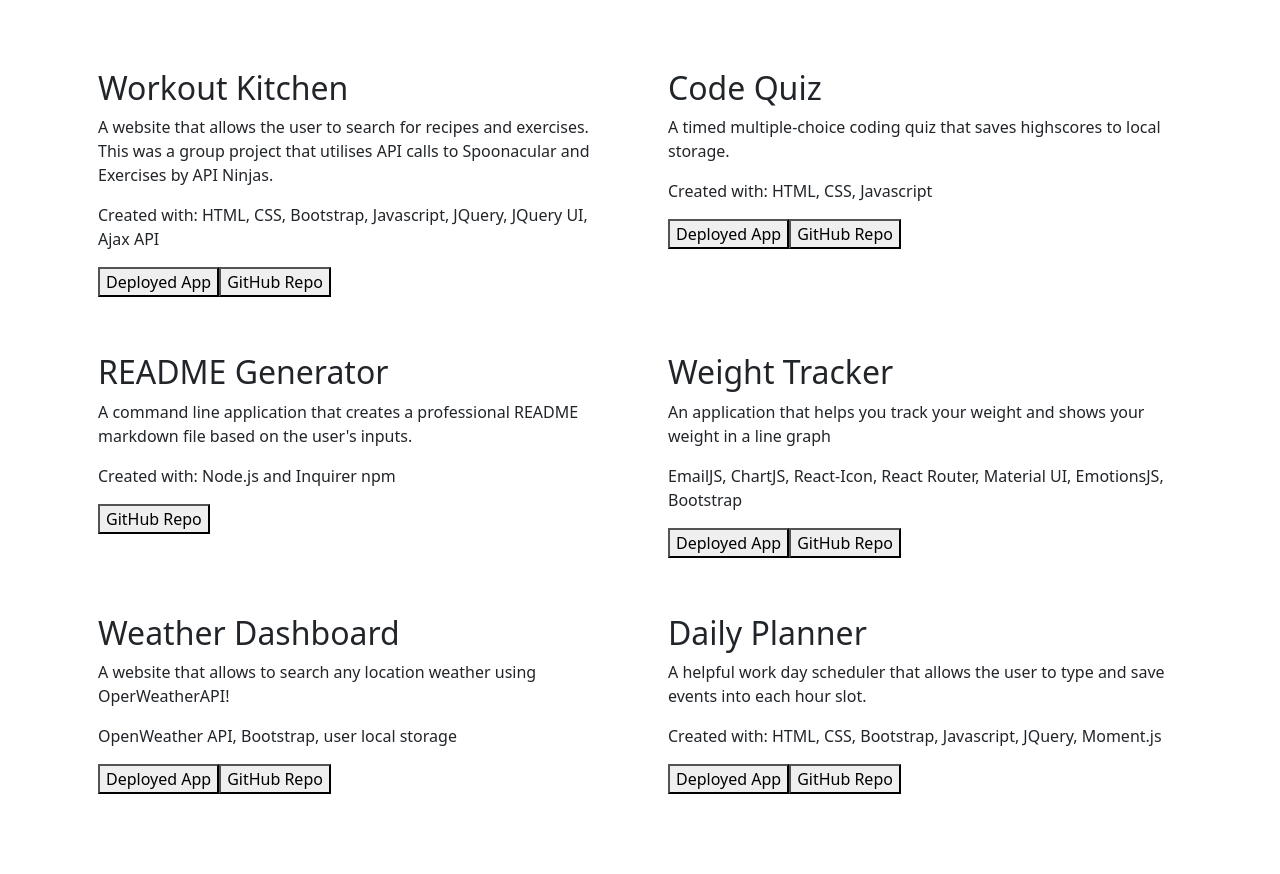
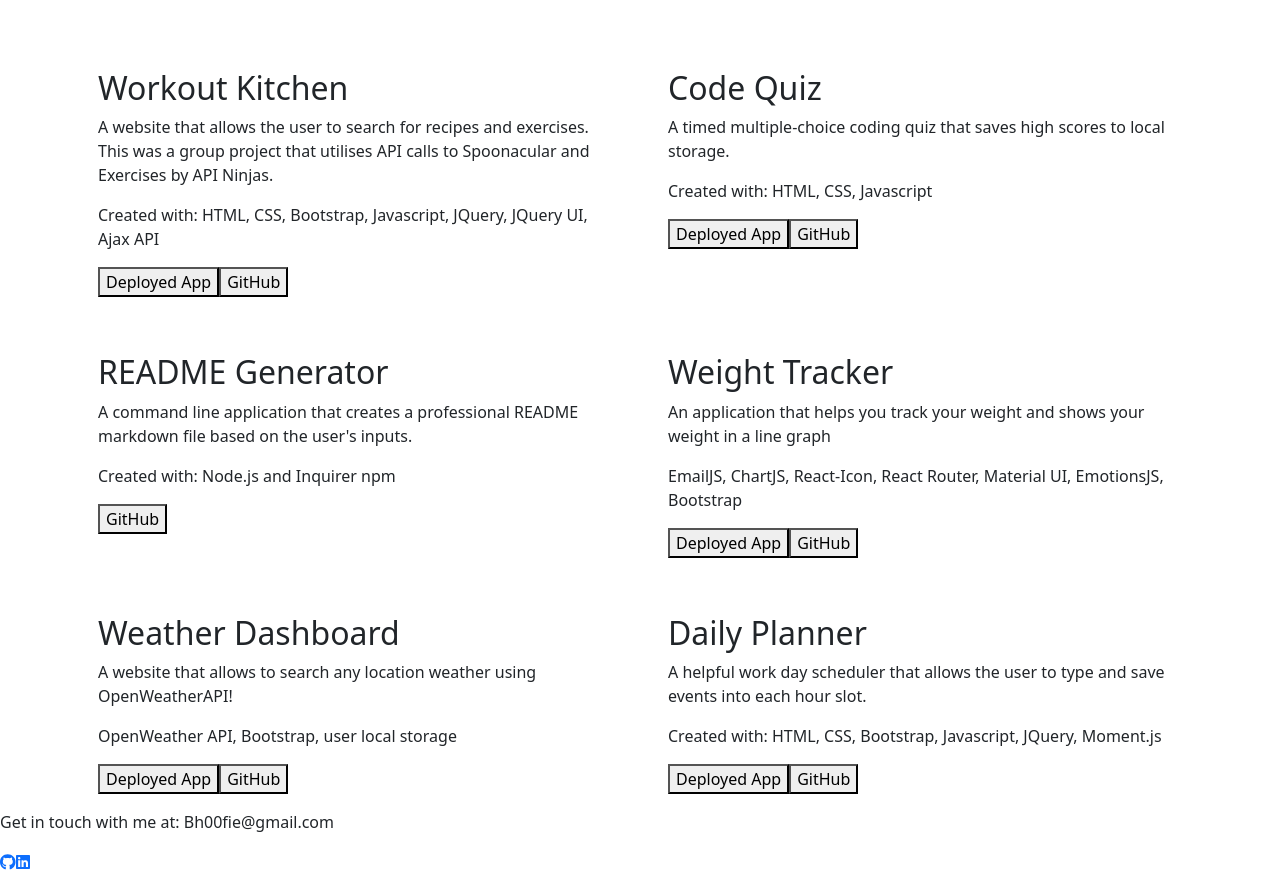
Before and after one commit to Bh00fie/ReactPortfolio, a React (Create React App) app: page /project in a window 1280 px wide. Shown: the part 141-1015 px from the top of the page. Before the commit the page ends 951 px from the top, so only its background shows below. Built offline with nearby package versions, Linux system fonts and the light colour scheme; grey boxes are pictures that could not be loaded.

Commit message:
added footer

```diff
--- a/src/components/pages/Contact.js
+++ b/src/components/pages/Contact.js
@@ -1,5 +1,7 @@
 import React, { useRef, useState } from 'react';
 import emailjs from '@emailjs/browser';
+import { FontAwesomeIcon } from '@fortawesome/react-fontawesome';
+import { faGithub, faLinkedin } from '@fortawesome/free-brands-svg-icons';
 import './contactUs.css';
 
 function Contact(props) {
@@ -54,8 +56,8 @@ function Contact(props) {
 
       <div className="socials">
         <p>Get in touch with me at: Bh00fie@gmail.com</p>
-        <a href="https://github.com/Bh00fie"> GitHub</a>
-        <a href="https://www.linkedin.com/in/abhinandan-thour-42359b193/"> LinkedIn</a>
+        <a href="https://github.com/Bh00fie"> <FontAwesomeIcon icon={faGithub} /></a>
+        <a href="https://www.linkedin.com/in/abhinandan-thour-42359b193/"><FontAwesomeIcon icon={faLinkedin} /></a>
       </div>
    </div>
   );
--- a/src/components/pages/Home.js
+++ b/src/components/pages/Home.js
@@ -1,9 +1,11 @@
 import React from "react";
+import { FontAwesomeIcon } from '@fortawesome/react-fontawesome';
+import { faGithub, faLinkedin } from '@fortawesome/free-brands-svg-icons';
 
 function Home() {
   return (
     <div>
-      <img src="https://placehold.co/400x400" alt = "photo"/>
+      <img src={require("../images/photoprofile.jpg")} alt = "photo"/>
       <p className="homeIntroduction">
         Abhi's here, just finished my Front End Developer Bootcamp with Trilogy! Ready to get get involved in new projects!😊
       </p>
@@ -21,8 +23,9 @@ function Home() {
 
 
       <div className="socials">
-        <a href="https://github.com/Bh00fie"> GitHub</a>
-        <a href="https://www.linkedin.com/in/abhinandan-thour-42359b193/"> LinkedIn</a>
+        <p>Get in touch with me at: Bh00fie@gmail.com</p>
+        <a href="https://github.com/Bh00fie"> <FontAwesomeIcon icon={faGithub} /></a>
+        <a href="https://www.linkedin.com/in/abhinandan-thour-42359b193/"><FontAwesomeIcon icon={faLinkedin} /></a>
       </div>
     </div>
   );
--- a/src/components/pages/Project.js
+++ b/src/components/pages/Project.js
@@ -37,7 +37,7 @@ function Project({ title, description, features, deployed, repo }) {
           <p>{description}</p>
           <p>{features}</p>
           {isDeployed()}
-          <a href={repo}><button>GitHub Repo</button></a>
+          <a href={repo}><button>GitHub</button></a>
         </div>
       </div>
     </div>
--- a/src/components/pages/ProjectGallery.js
+++ b/src/components/pages/ProjectGallery.js
@@ -1,6 +1,8 @@
 import React from 'react';
 import Project from './Project';
 import projects from '../projects.json';
+import { FontAwesomeIcon } from '@fortawesome/react-fontawesome';
+import { faGithub, faLinkedin } from '@fortawesome/free-brands-svg-icons';
 
 function ProjectGallery() {
   return (
@@ -16,6 +18,11 @@ function ProjectGallery() {
           ))}
         </div>
       </div>
+      <div className="socials">
+        <p>Get in touch with me at: Bh00fie@gmail.com</p>
+        <a href="https://github.com/Bh00fie"> <FontAwesomeIcon icon={faGithub} /></a>
+        <a href="https://www.linkedin.com/in/abhinandan-thour-42359b193/"><FontAwesomeIcon icon={faLinkedin} /></a>
+      </div>
     </div>
   );
 }
--- a/src/components/projects.json
+++ b/src/components/projects.json
@@ -4,7 +4,7 @@
         "title": "Workout Kitchen",
         "deployed": "https://allen-ec.github.io/workout_kitchen/",
         "repo": "https://github.com/Bh00fie/workout_kitchen",
-        "image": "./images/Workout-Kitchen.png",
+        "image": "",
         "description": "A website that allows the user to search for recipes and exercises. This was a group project that utilises API calls to Spoonacular and Exercises by API Ninjas.",
         "features": "Created with: HTML, CSS, Bootstrap, Javascript, JQuery, JQuery UI, Ajax API"
     },
@@ -13,8 +13,8 @@
         "title": "Code Quiz",
         "deployed": "https://bh00fie.github.io/Code-Quiz/",
         "repo": "https://github.com/Bh00fie/Code-Quiz",
-        "image": "./images/",
-        "description": "A timed multiple-choice coding quiz that saves highscores to local storage.",
+        "image": "",
+        "description": "A timed multiple-choice coding quiz that saves high scores to local storage.",
         "features": "Created with: HTML, CSS, Javascript"
     },
     {
@@ -22,7 +22,7 @@
         "title": "README Generator",
         "deployed": "",
         "repo": "https://github.com/Bh00fie/Professional-README-Generator",
-        "image": "./images/",
+        "image": "",
         "description": "A command line application that creates a professional README markdown file based on the user's inputs.",
         "features": "Created with: Node.js and Inquirer npm"
     },
@@ -31,7 +31,7 @@
         "title": "Weight Tracker",
         "deployed": "https://gentle-licorice-8a4df1.netlify.app/",
         "repo": "https://github.com/Bh00fie/Weight-Tracker",
-        "image": "./images/",
+        "image": "",
         "description": "An application that helps you track your weight and shows your weight in a line graph",
         "features": "EmailJS, ChartJS, React-Icon, React Router, Material UI, EmotionsJS, Bootstrap"
     },
@@ -40,8 +40,8 @@
         "title": "Weather Dashboard",
         "deployed": "https://bh00fie.github.io/weatherDashboard/",
         "repo": "https://github.com/Bh00fie/weatherDashboard",
-        "image": "./images/",
-        "description": "A website that allows to search any location weather using OperWeatherAPI!",
+        "image": "",
+        "description": "A website that allows to search any location weather using OpenWeatherAPI!",
         "features": "OpenWeather API, Bootstrap, user local storage"
     },
     {
@@ -49,7 +49,7 @@
         "title": "Daily Planner",
         "deployed": "https://bh00fie.github.io/DailyPlanner/",
         "repo": "https://github.com/Bh00fie/DailyPlanner",
-        "image": "./images/",
+        "image": "",
         "description": "A helpful work day scheduler that allows the user to type and save events into each hour slot.",
         "features": "Created with: HTML, CSS, Bootstrap, Javascript, JQuery, Moment.js"
     }
```
Also changed, not shown: src/components/images/photoprofile.jpg (added).
